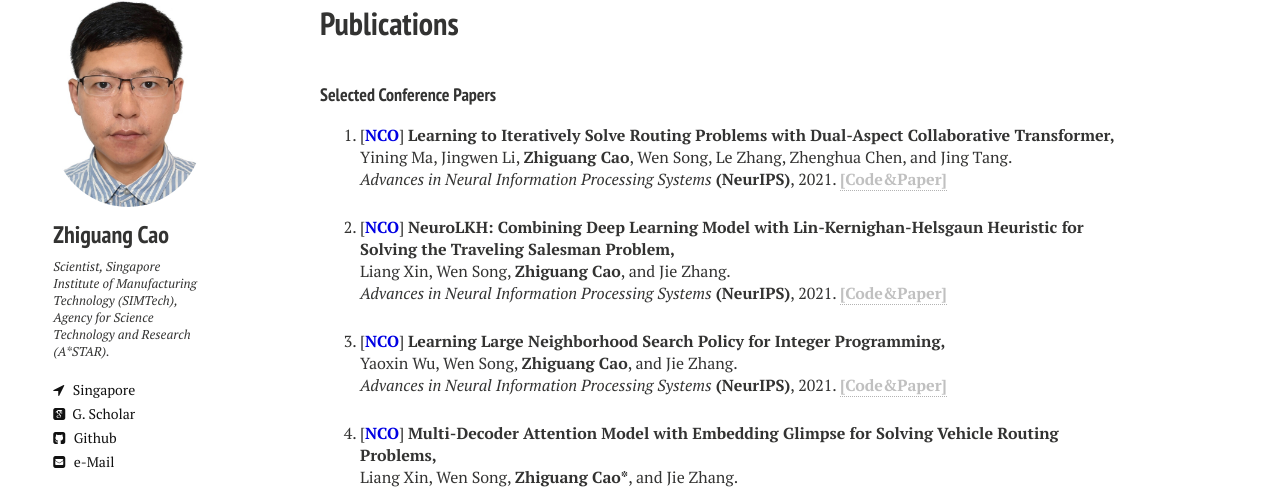
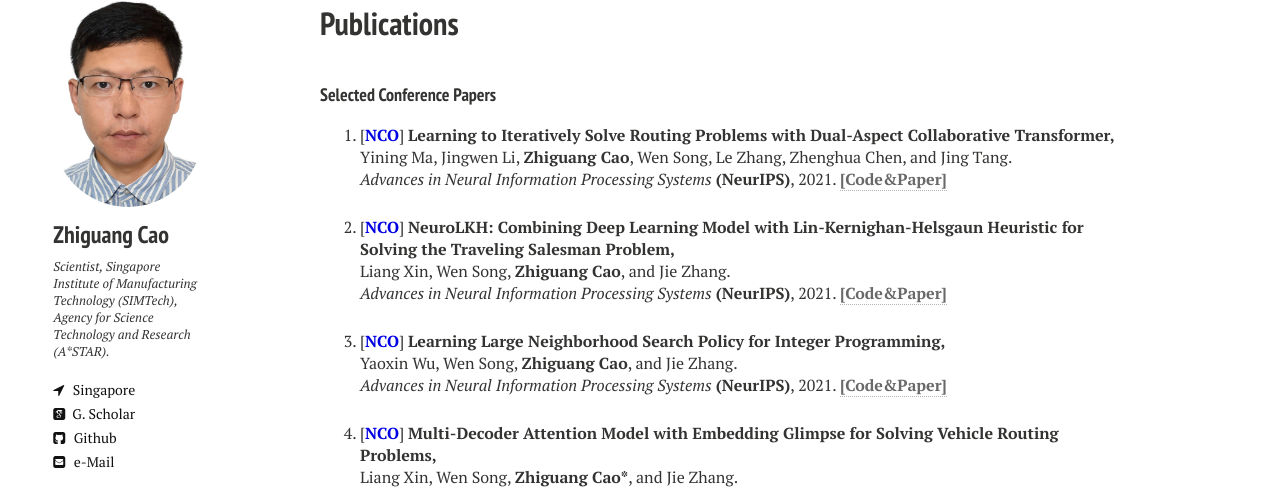
Before and after one commit to zhiguangcaosg/zhiguangcaosg.github.io, a Jekyll site: the page built from publications.md, in a window 1280 px wide. Shown: the part 95-584 px from the top of the page. Built offline with Jekyll 4.4.1, drawn with Linux system fonts in a browser that asks for light colours; nearby versions of some CDN libraries.

Commit message:
Update publications.html

```diff
--- a/_layouts/publications.html
+++ b/_layouts/publications.html
@@ -94,7 +94,7 @@ div.bibtex pre { font-size: 75%; overflow: auto;  width: 100%; padding: 0em 0em;
 <p>
 [<font color="#0000E3"><b>NCO</b></font>] <b>Learning to Iteratively Solve Routing Problems with Dual-Aspect Collaborative Transformer,</b>
 <br> Yining Ma, Jingwen Li, <b>Zhiguang Cao</b>, Wen Song, Le Zhang, Zhenghua Chen, and Jing Tang.<br>
-<i>Advances in Neural Information Processing Systems</i> <b>(NeurIPS)</b>, 2021. <a href="https://zhiguangcaosg.github.io/publications/" > <font color="#C0C0C0"><b>[Code&Paper]</b> </font></a>
+<i>Advances in Neural Information Processing Systems</i> <b>(NeurIPS)</b>, 2021. <a href="https://zhiguangcaosg.github.io/publications/" > <font color="#696969"><b>[Code&Paper]</b> </font></a>
 </p>
 </li>
 
@@ -102,7 +102,7 @@ div.bibtex pre { font-size: 75%; overflow: auto;  width: 100%; padding: 0em 0em;
 <p>
 [<font color="#0000E3"><b>NCO</b></font>] <b>NeuroLKH: Combining Deep Learning Model with Lin-Kernighan-Helsgaun Heuristic for Solving the Traveling Salesman Problem,</b>
 <br> Liang Xin, Wen Song, <b>Zhiguang Cao</b>, and Jie Zhang.<br>
-<i>Advances in Neural Information Processing Systems</i> <b>(NeurIPS)</b>, 2021. <a href="https://zhiguangcaosg.github.io/publications/" > <font color="#C0C0C0"><b>[Code&Paper]</b> </font></a>
+<i>Advances in Neural Information Processing Systems</i> <b>(NeurIPS)</b>, 2021. <a href="https://zhiguangcaosg.github.io/publications/" > <font color="#696969"><b>[Code&Paper]</b> </font></a>
 </p>
 </li>
 
@@ -110,7 +110,7 @@ div.bibtex pre { font-size: 75%; overflow: auto;  width: 100%; padding: 0em 0em;
 <p>
 [<font color="#0000E3"><b>NCO</b></font>] <b>Learning Large Neighborhood Search Policy for Integer Programming,</b>
 <br> Yaoxin Wu, Wen Song, <b>Zhiguang Cao</b>, and Jie Zhang.<br>
-<i>Advances in Neural Information Processing Systems</i> <b>(NeurIPS)</b>, 2021. <a href="https://zhiguangcaosg.github.io/publications/" > <font color="#C0C0C0"><b>[Code&Paper]</b> </font></a>
+<i>Advances in Neural Information Processing Systems</i> <b>(NeurIPS)</b>, 2021. <a href="https://zhiguangcaosg.github.io/publications/" > <font color="#696969"><b>[Code&Paper]</b> </font></a>
 </p>
 </li>
 
```
